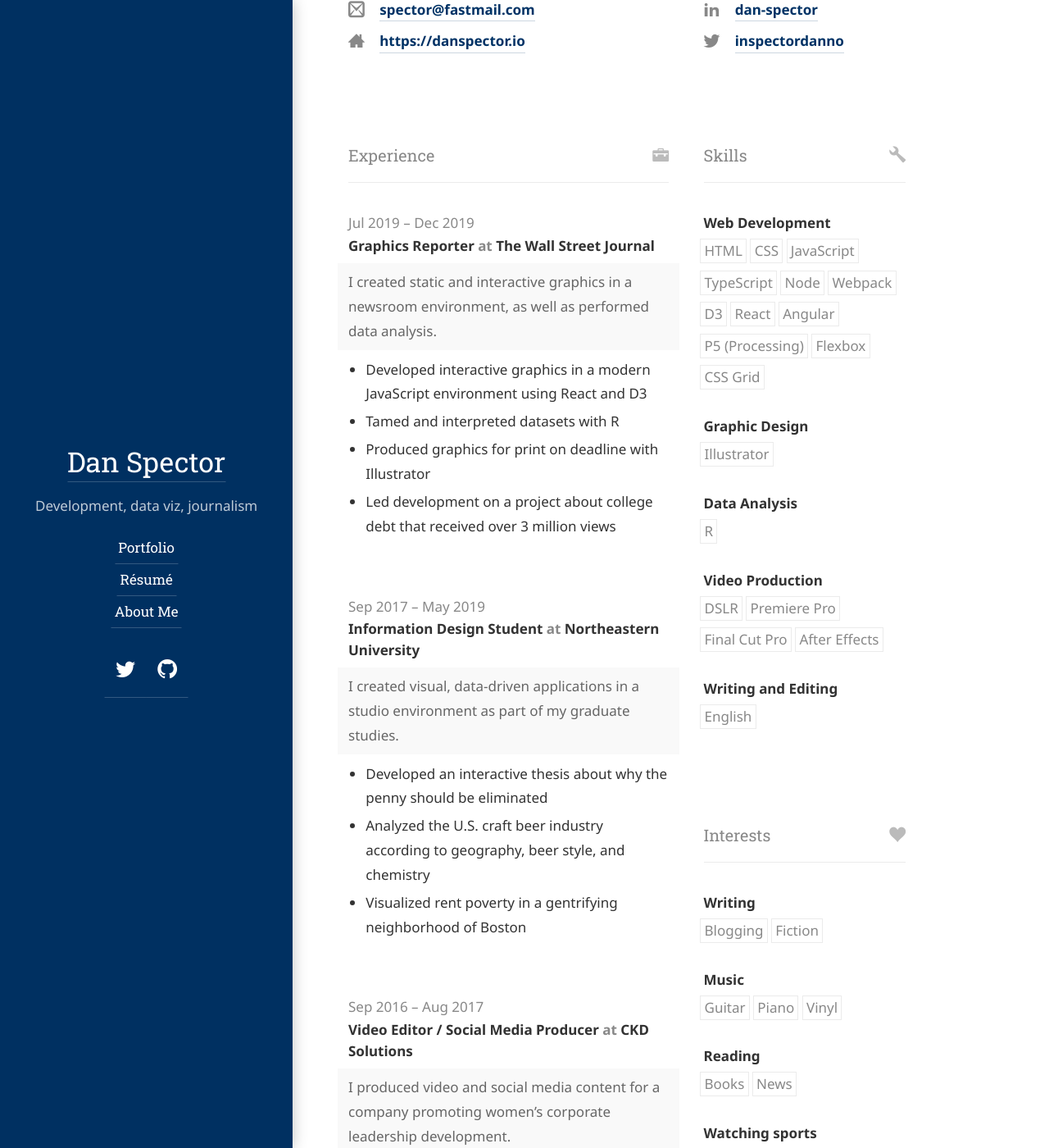
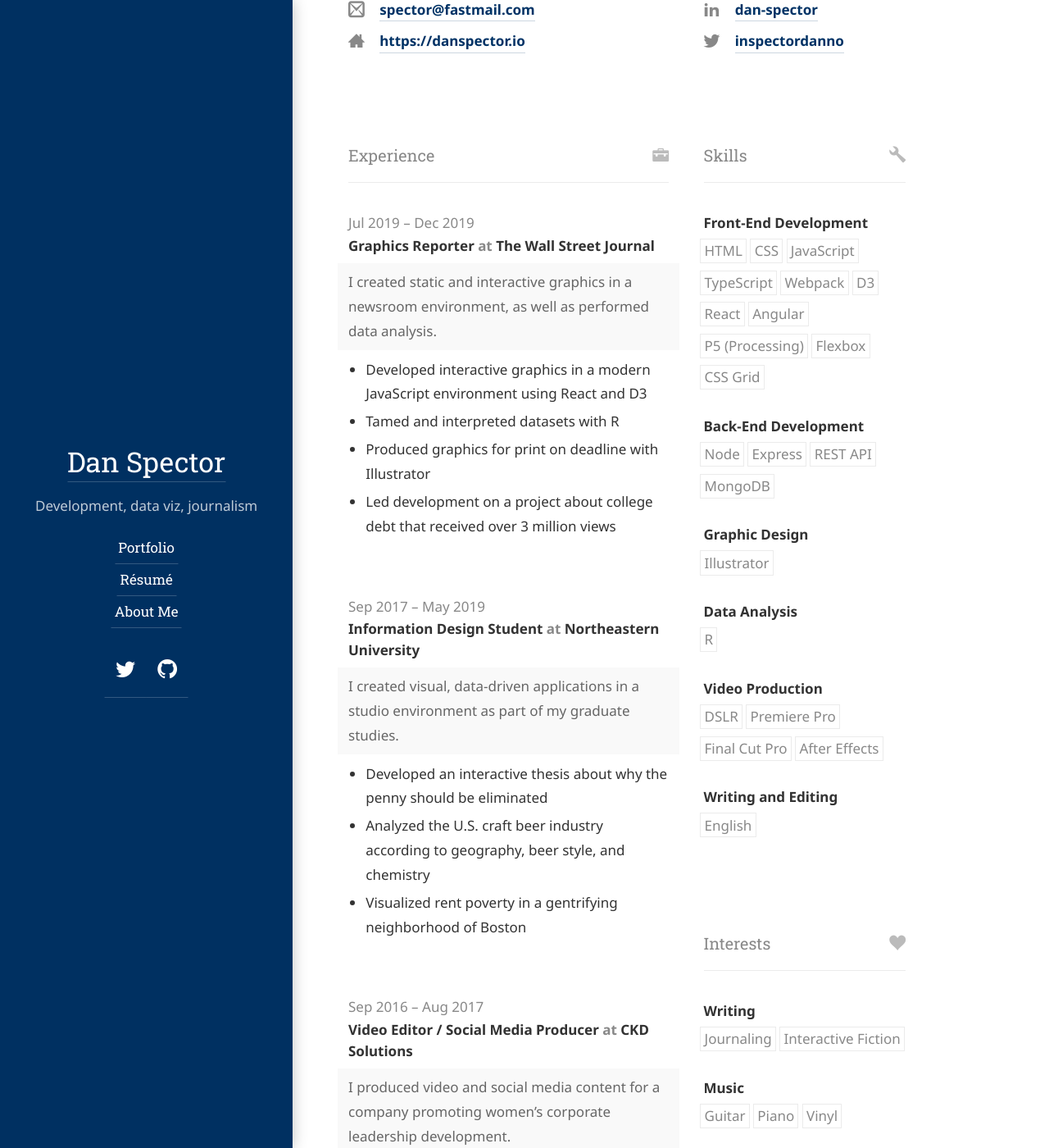
Before and after one commit to inspectordanno/inspectordanno.github.io, a Jekyll site: the page built from resume.md, in a window 1280 px wide and 1400 px high, scrolled down 476 px. Shown: the whole window at 82% size. Built offline with Jekyll 4.4.1, drawn with Linux system fonts in a browser that asks for light colours; some web fonts are replaced.

Commit message:
updated resume and about section

```diff
--- a/_data/resume.json
+++ b/_data/resume.json
@@ -109,14 +109,13 @@
   "publications": [],
   "skills": [
     {
-      "name": "Web Development",
+      "name": "Front-End Development",
       "level": "",
       "keywords": [
         "HTML",
         "CSS",
         "JavaScript",
         "TypeScript",
-        "Node",
         "Webpack",
         "D3",
         "React",
@@ -124,6 +123,15 @@
         "P5 (Processing)",
         "Flexbox",
         "CSS Grid"
+      ]
+    },
+    { "name": "Back-End Development",
+      "level": "",
+      "keywords": [
+        "Node",
+        "Express",
+        "REST API",
+        "MongoDB"
       ]
     },
     {
@@ -151,7 +159,7 @@
   "interests": [
     {
       "name": "Writing",
-      "keywords": ["Blogging", "Fiction"]
+      "keywords": ["Journaling", "Interactive Fiction"]
     },
     {
       "name": "Music",
@@ -159,7 +167,7 @@
     },
     {
       "name": "Reading",
-      "keywords": ["Books", "News"]
+      "keywords": ["Novels", "News"]
     },
     {
       "name": "Watching sports",
```
Also changed, not shown: about.md (+2 -1 lines).
